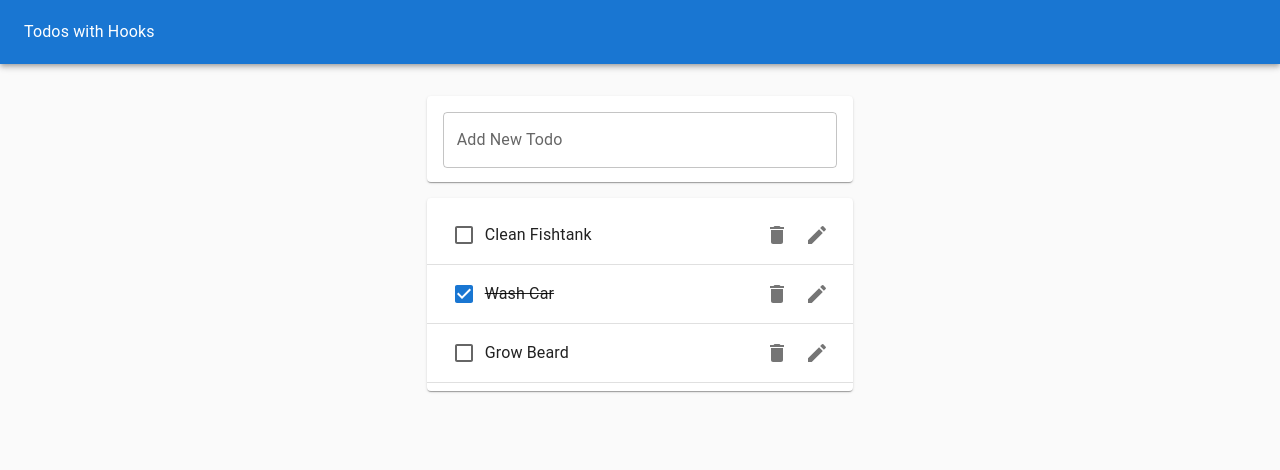
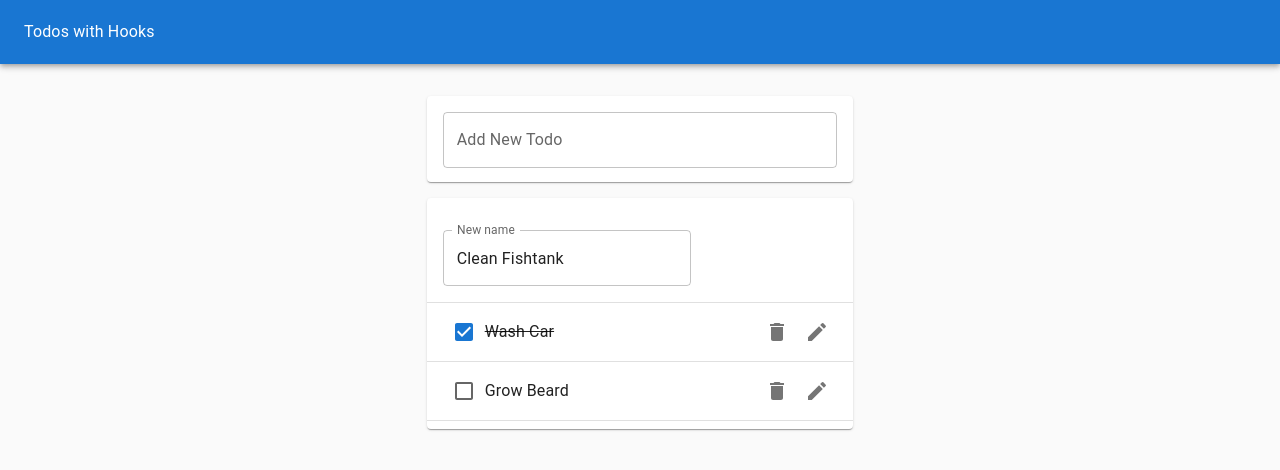
Before and after one commit to MoisesMH/hooks-todolist-app, a React (Create React App) app: page / in a window 1280 px wide. Both pictures are taken after a click on the button 817 px from the left and 235 px from the top of the page. Shown: the top 470 px of the page. Built offline with nearby package versions, Linux system fonts and the light colour scheme.

Commit message:
Added EditTodoForm Component
Created a hook to edit the value from the input at the EditTodoForm component and a hook to toggle the isEditing boolean state.

```diff
--- /dev/null
+++ b/src/EditTodoForm.js
@@ -0,0 +1,27 @@
+import { TextField } from "@mui/material";
+import React from "react";
+import useInputState from "./hooks/useInputState";
+
+function EditTodoForm({ editTodo, id, toggle, taskName }) {
+    const [value, changeVal, resetVal] = useInputState(taskName)
+    const handleEdit = (e) => {
+        e.preventDefault()
+        editTodo(id, value)
+        resetVal()
+        toggle()
+    }
+
+    return (
+        <form onSubmit={handleEdit}>
+            <TextField
+                value={value}
+                onChange={changeVal}
+                margin="normal"
+                label="New name"
+                fullWidth
+            />
+        </form>
+    )
+}
+
+export default EditTodoForm
--- a/src/Todo.js
+++ b/src/Todo.js
@@ -1,22 +1,39 @@
 import { Checkbox, IconButton, ListItem, ListItemSecondaryAction, ListItemText } from "@mui/material";
+import useToggle from "./hooks/useToggleState";
 import { Delete, Edit } from '@mui/icons-material';
 import React from "react";
+import EditTodoForm from "./EditTodoForm";
 
-function Todo({ task, id, completed, removeTodo, toggleTodo }) {
+function Todo({ task, id, completed, removeTodo, toggleTodo, editTodo }) {
     const handleRemove = () => removeTodo(id)
     const handleToggle = () => toggleTodo(id)
+    const [isEditing, toggleIsEditing] = useToggle(false)
     return (
         <ListItem>
-            <Checkbox tabIndex={-1} checked={completed} onClick={handleToggle} />
-            <ListItemText sx={{textDecoration: completed && "line-through"}} >{ task }</ListItemText>
+            {isEditing ?
+                <EditTodoForm editTodo={editTodo} id={id} taskName={task} toggle={toggleIsEditing} />
+                :
+                <>
+                    <Checkbox
+                        tabIndex={-1}
+                        checked={completed}
+                        onClick={handleToggle}
+                    />
+                    <ListItemText
+                        sx={{ textDecoration: completed && "line-through" }}
+                    >
+                        {task}
+                    </ListItemText>
                     <ListItemSecondaryAction>
                         <IconButton aria-label="Delete" onClick={handleRemove}>
                             <Delete />
                         </IconButton>
-                <IconButton aria-label="Edit">
+                        <IconButton aria-label="Edit" onClick={toggleIsEditing}>
                             <Edit />
                         </IconButton>
                     </ListItemSecondaryAction>
+                </>
+            }
         </ListItem>
     )
 }
--- a/src/TodoApp.js
+++ b/src/TodoApp.js
@@ -37,6 +37,12 @@ function TodoApp() {
         )
         setTodos(updatedTodos)
     }
+    const editTodo = (id, task) => {
+        const updatedTodos = todos.map(t => t.id === id ?
+            { ...t, task } : t
+        )
+        setTodos(updatedTodos)
+    }
 
     const { paper } = classes
     return (
@@ -49,7 +55,7 @@ function TodoApp() {
             <Grid container justifyContent="center" sx={{ mt: "1rem" }}>
                 <Grid item xs={11} md={8} lg={4} >
                     <TodoForm addTodo={addTodo} />
-                    <TodoList todos={todos} removeTodo={removeTodo} toggleTodo={toggleTodo} />
+                    <TodoList todos={todos} removeTodo={removeTodo} toggleTodo={toggleTodo} editTodo={editTodo} />
                 </Grid>
             </Grid>
         </Paper>
--- a/src/TodoList.js
+++ b/src/TodoList.js
@@ -2,7 +2,7 @@ import { Divider, List, Paper } from "@mui/material";
 import React from "react";
 import Todo from "./Todo";
 
-function TodoList({ todos, removeTodo, toggleTodo }) {
+function TodoList({ todos, removeTodo, toggleTodo, editTodo }) {
     const todoList = todos.map(t => (
         <>
             <Todo
@@ -12,6 +12,7 @@ function TodoList({ todos, removeTodo, toggleTodo }) {
                 completed={t.completed}
                 removeTodo={removeTodo}
                 toggleTodo={toggleTodo}
+                editTodo={editTodo}
             />
             <Divider />
         </>
--- /dev/null
+++ b/src/hooks/useToggleState.js
@@ -0,0 +1,11 @@
+import { useState } from "react";
+
+function useToggle(initVal) {
+    const [state, setState] = useState(initVal)
+    const toggle = () => {
+        setState(!state)
+    }
+    return [state, toggle]
+}
+
+export default useToggle
```
Lines whose indentation alone changed are shown as unchanged.
